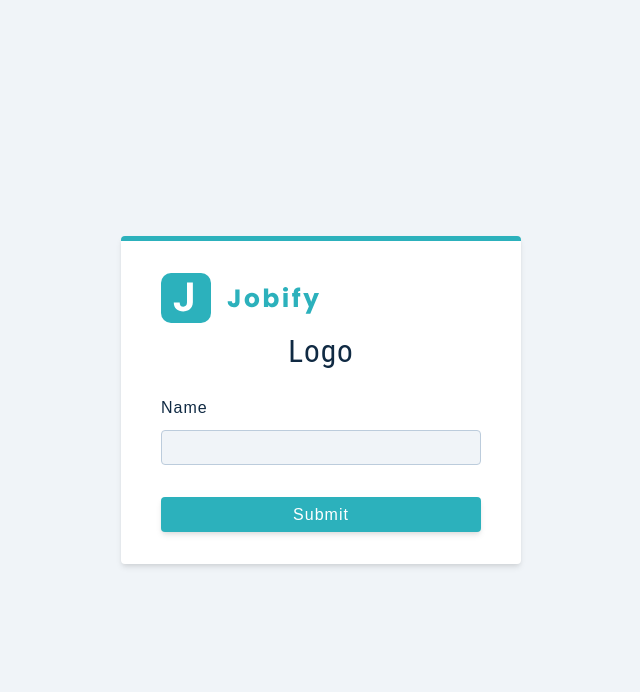
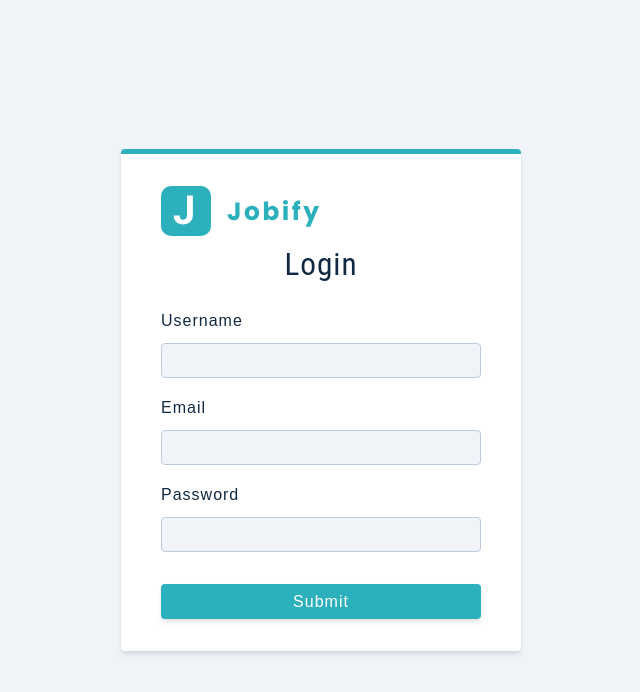
Before and after one commit to Johny270/Personal-job-tracker, a React (Create React App) app in the folder client/: page /register in a window 1280 px wide. Shown: the top 692 px of the page, without its empty margins (319-959 px from the left). Built offline with nearby package versions, Linux system fonts and the light colour scheme.

Commit message:
Creates Alert component for register page so that the user gets feedback on the success or failure of the login/register process

```diff
--- /dev/null
+++ b/client/src/components/Alert.js
@@ -0,0 +1,7 @@
+const Alert = () => {
+  return (
+    <div className="alert alert-danger">Alert goes here</div>
+  )
+}
+
+export default Alert
--- a/client/src/components/FormRow.js
+++ b/client/src/components/FormRow.js
@@ -1,4 +1,4 @@
-const FormRow = (type, name, value, handleChange, labelText) => {
+const FormRow = ({type, name, value, handleChange, labelText}) => {
   return (
     <div className="form-row">
       <label htmlFor={name} className="form-label">
--- a/client/src/components/index.js
+++ b/client/src/components/index.js
@@ -1,4 +1,9 @@
 import Logo from "./Logo";
 import FormRow from "./FormRow";
+import Alert from "./Alert";
 
-export  {Logo, FormRow}
+export  {
+  Logo,
+  FormRow,
+  Alert,
+}
--- a/client/src/pages/Register.js
+++ b/client/src/pages/Register.js
@@ -1,5 +1,5 @@
 import { useState, useEffect } from "react"
-import { Logo, FormRow } from "../components"
+import { Logo, FormRow, Alert } from "../components"
 import Wrapper from '../assets/wrappers/RegisterPage'
 
 const initialState  = {
@@ -7,6 +7,7 @@ const initialState  = {
   email: '',
   password: '',
   isMember: true,
+  showAlert: false,
 }
 
 const Register = () => {
@@ -27,11 +28,27 @@ const Register = () => {
     <Wrapper className="full-page">
       <form className="form" onSubmit={onSubmit}>
         <Logo />
-        <h3>Logo</h3>
-        <div className="form-row">
-          <label htmlFor="name" className="form-label">name</label>
-          <input type="text" value={values.name} onChange={handleChange} className="form-input" />
-        </div>
+        <h3>Login</h3>
+        {values.showAlert && <Alert />}
+        <FormRow
+          type='text'
+          name='username'
+          value={values.name}
+          handleChange={handleChange}
+        />
+        <FormRow
+          type='email'
+          name='email'
+          value={values.email}
+          handleChange={handleChange}
+        />
+        <FormRow
+          type='password'
+          name='password'
+          value={values.password}
+          handleChange={handleChange}
+        />
+
         <button type="submit" className="btn btn-block">Submit</button>
       </form>
     </Wrapper>
```
